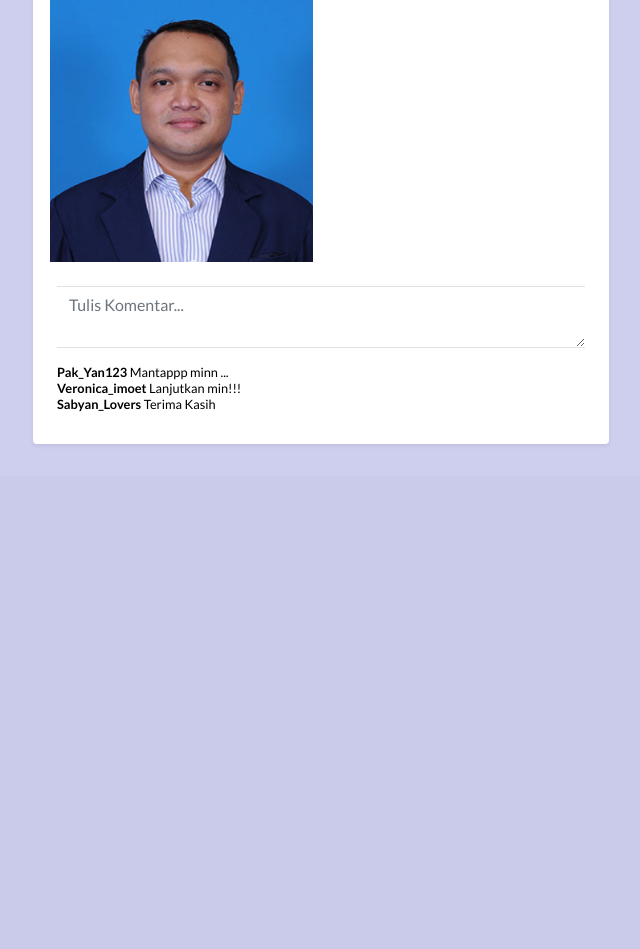
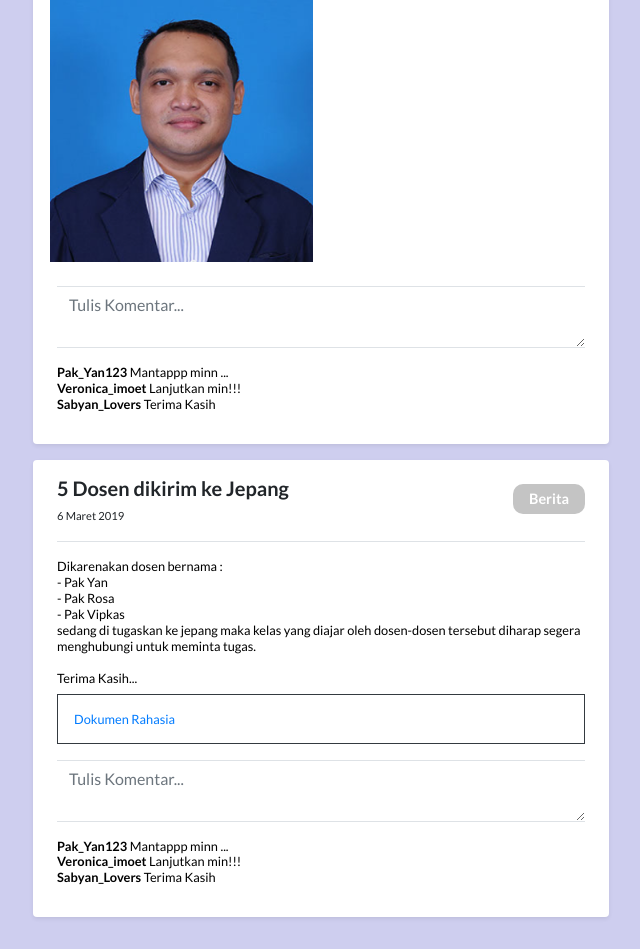
Before and after one commit to fardhanardhi/jti-website, a PHP site: page /module/index.php?module=home in a window 1280 px wide. Shown: the part 1871-2820 px from the top of the page, without its empty margins (319-959 px from the left). Before the commit the page ends 2315 px from the top, so only its background shows below. Run offline with PHP 8.4, Linux system fonts and the light colour scheme; some libraries are stand-ins or nearby versions.

Commit message:
Tambahan Home mhs

```diff
--- a/module/mahasiswa/home.php
+++ b/module/mahasiswa/home.php
@@ -262,6 +262,7 @@
           </div>
         </div>
       </div>
+
       <div class="m-2 p-3 mb-3 bg-white rounded shadow-sm px-4">
         <div class="border-bottom border-gray">
           <div class="row">
@@ -300,6 +301,7 @@
           </div>
         </div>
       </div>
+
       <div class="m-2 p-3 mb-3 bg-white rounded shadow-sm px-4">
         <div class="border-bottom border-gray">
           <div class="row">
@@ -362,6 +364,48 @@
           </div>
         </div>
       </div>
+
+      <div class="m-2 p-3 mb-3 bg-white rounded shadow-sm px-4">
+        <div class="border-bottom border-gray">
+          <div class="row">
+            <div class="col-sm-8">
+              <div class="judul">
+                <h5><strong>5 Dosen dikirim ke Jepang</strong></h5>
+                <p>6 Maret 2019</p>
+              </div>
+            </div>
+            <div class="col-sm-4 mt-2 text-right">
+              <span class="kategori-label badge badge-secondary px-3 py-2">Berita</span>
+            </div>
+          </div>
+        </div>
+        <div class="media text-muted pt-3">
+          <div class="media-body pb-3 mb-0 small lh-125 border-bottom border-gray">
+            <div class="isi-mhs">
+              Dikarenakan dosen bernama : <br>
+              - Pak Yan <br>
+              - Pak Rosa <br>
+              - Pak Vipkas <br>
+              sedang di tugaskan ke jepang maka kelas yang diajar oleh dosen-dosen tersebut diharap segera menghubungi
+              untuk meminta tugas. <br><br>
+              Terima Kasih...
+              <div class="download border border-dark mt-2 p-3">
+                <a href="">Dokumen Rahasia</a>
+              </div>
+            </div>
+          </div>
+        </div>
+        <div class="form-group border-bottom border-gray">
+          <textarea class="form-control border-0" name="" id="" rows="auto" placeholder="Tulis Komentar..."></textarea>
+        </div>
+        <div class="media-body pb-3 mb-0 small lh-125">
+          <div class="isi-mhs">
+            <strong>Pak_Yan123</strong> <span class="komen">Mantappp minn ...</span> <br>
+            <strong>Veronica_imoet</strong> <span class="komen">Lanjutkan min!!!</span> <br>
+            <strong>Sabyan_Lovers</strong> <span class="komen">Terima Kasih</span> <br>
+          </div>
+        </div>
+      </div>
     </div>
 
     <div class="col-md-3 p-0">
```
